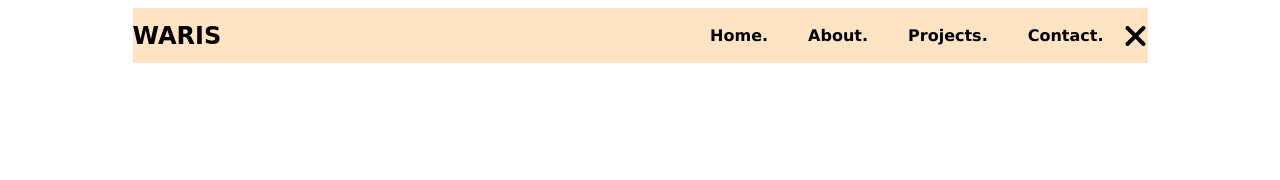
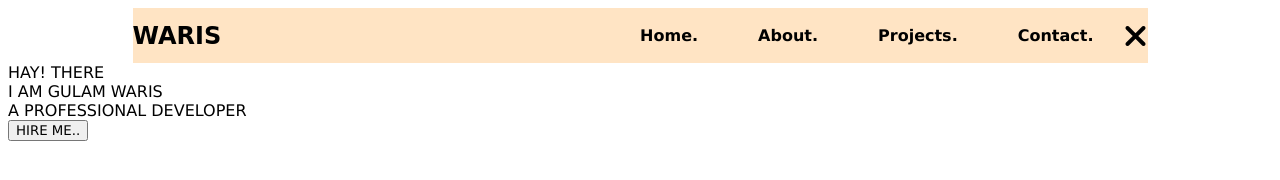
Before and after one commit to Waris-Ali123/CSS_ASSIGNMENT_PORTFOLIO, a plain HTML site: page index.html in a window 1280 px wide. Both pictures are taken after a click on the icon 1133 px from the left and 35 px from the top of the page. Drawn offline with Linux system fonts and the light colour scheme.

Commit message:
seperated the js for navbar in separate file

```diff
--- a/index.html
+++ b/index.html
@@ -5,6 +5,7 @@
     <meta name="viewport" content="width=device-width, initial-scale=1.0">
     <title>Gulam Waris-Portofolio</title>
     <link rel="stylesheet" href="navbar.css">
+    <link rel="stylesheet" href="index.css">
     <link rel="stylesheet" href="https://cdnjs.cloudflare.com/ajax/libs/font-awesome/6.7.2/css/all.min.css" integrity="sha512-Evv84Mr4kqVGRNSgIGL/F/aIDqQb7xQ2vcrdIwxfjThSH8CSR7PBEakCr51Ck+w+/U6swU2Im1vVX0SVk9ABhg==" crossorigin="anonymous" referrerpolicy="no-referrer" />
 </head>
 <body>
@@ -22,6 +23,20 @@
         </div>
     </header>
 
+    <section id="section-1">
+        <div id="hey-there-block">
+
+            <div id="hay-there">HAY! THERE</div>
+            <div id="intro">I AM GULAM WARIS</div>
+            <div id="professional">
+                A PROFESSIONAL <span id="prof-fill">DEVELOPER</span>
+            </div>
+
+            <button id="hire-btn">HIRE ME..</button>
+
+        </div>
+    </section>
+
     <script>
         function showNavbarHeadings() {
             const icon = document.querySelector('#navbar-right i');
@@ -33,26 +48,14 @@
                 icon.classList.add('fa-xmark');
                 nav_heading_block.classList.add('is-opened');
 
-                // elements.forEach(element => {
-                //     element.style.display = 'inline-block';
-                //     // element.classList.add("is-opened");
-                //     setTimeout(() => {
-                //         element.style.left = "0";
-                //     }, 10);
-                // });
+
 
 
             } else { // Simplified else statement
                 icon.classList.remove('fa-xmark');
                 icon.classList.add('fa-bars');
                 nav_heading_block.classList.remove("is-opened");
-                // elements.forEach(element => {
-                //     element.style.left = "100%";
-                //     // element.classList.remove("is-opened");
-                //     setTimeout(() => {
-                //         element.style.display = 'none';
-                //     }, 1000);
-                // });
+
             }
             console.log('bars are using', icon.className);
             console.log('bars are using', nav_heading_block);
--- a/navbar.css
+++ b/navbar.css
@@ -25,6 +25,7 @@
     flex-wrap: wrap;
     justify-content: space-between;
     align-items: center;
+    transition-delay: 2s ease-in;
 }
 
 .nav-heading-block{
@@ -51,7 +52,7 @@
 }
 
 .navbar-headings{
-    padding: 0 20px;
+    padding: 0 30px;
     /* display: none; */
     /* left:100%; */
 }
@@ -62,7 +63,7 @@
     font-weight: 600;
     font-size: 2rem;
     cursor: pointer;
-    /* transition: ease-in; */
+    /* transition: all 2s; */
 
 }
 
```
Also changed, not shown: navbar.js (added, +22 -0 lines).
